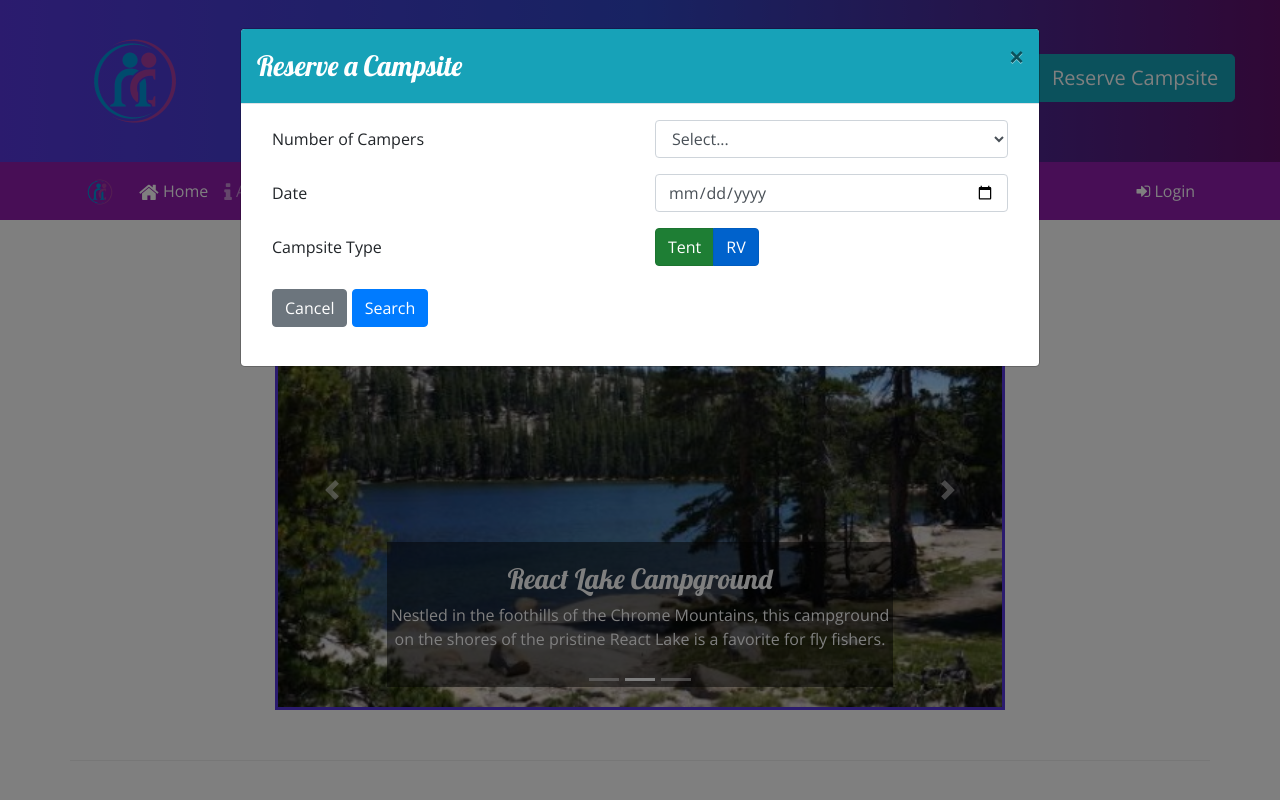
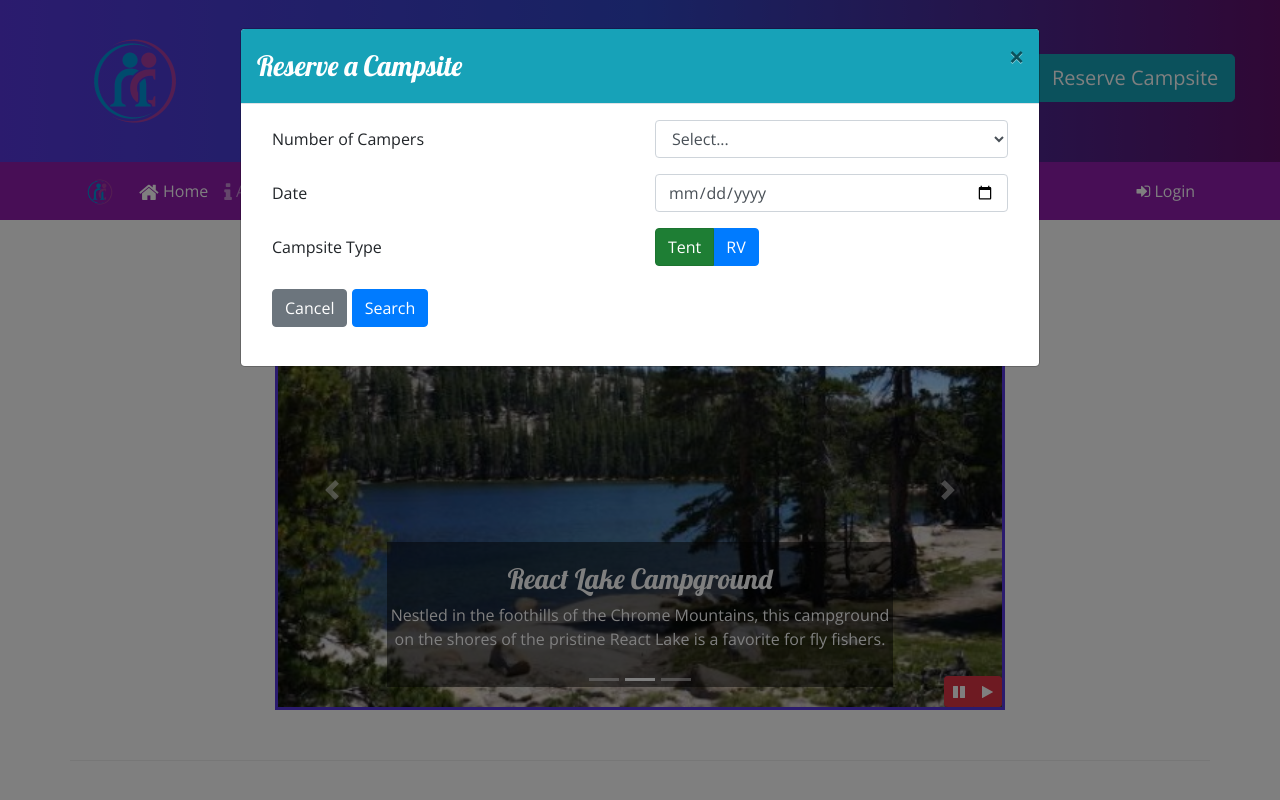
Before and after one commit to Sheilabob/NucampBootstrapProject, a website: page index.html in a window 1280 px wide. Both pictures are taken after a click on the link "Reserve Campsite". Shown: the top 800 px of the page. Drawn offline with nearby package versions, Linux system fonts and the light colour scheme.

Commit message:
Bootstrap and jQuery Part 1

```diff
--- a/css/styles.css
+++ b/css/styles.css
@@ -47,3 +47,10 @@ a, a:hover {
 .carousel {
     border: solid #5637DD;
 }
+
+#carouselButton {
+    position: absolute;
+    right: 0;
+    bottom: 0;
+    z-index: 100;
+}
--- a/index.html
+++ b/index.html
@@ -68,11 +68,11 @@
                             <div class="row form-group">
                                 <label class="col-sm-6 col-form-label">Campsite Type</label>
                                 <div class="col-2 btn-group btn-group-toggle" data-toggle="buttons">
-                                    <label class="btn btn-success">
+                                    <label class="btn btn-success active">
                                         <input type="radio" name="siteType" id="siteTent" autocomplete="off" checked> Tent
                                     </label>
                                     <label class="btn btn-primary">
-                                        <input type="radio" name="siteType" id="siteRV" autocomplete="off" checked> RV
+                                        <input type="radio" name="siteType" id="siteRV" autocomplete="off"> RV
                                         </label>
 
                                 </div>
@@ -194,6 +194,14 @@
                         <span class="carousel-control-next-icon"></span>
                         <span class="sr-only">Next</span>
                     </a>
+                    <div class="btn-group" id="carouselButton">
+                        <button class="btn btn-danger btn-sm" id="carouselPause">
+                            <i class="fa fa-pause"></i>
+                        </button>
+                        <button class="btn btn-danger btn-sm" id="carouselPlay">
+                            <i class="fa fa-play"></i>
+                        </button>
+                    </div>
                 </div>
             </div>
         </div>
@@ -276,11 +284,23 @@
     <script src="node_modules/popper.js/dist/umd/popper.min.js"></script>
     <script src="node_modules/bootstrap/dist/js/bootstrap.min.js"></script>
 
+
     <script>
+        $(function() {
+            $(".carousel").carousel( { interval: 2000} );
+            $("#carouselPause").click(function(){
+                $(".carousel").carousel("pause");
+            });
+            $("#carouselPlay").click(function(){
+                $(".carousel").carousel("cycle");
+            });
+        });
+    </script>
+   <!-- <script>
         $(function () {
             $('[data-toggle="tooltip"]').tooltip()
         })
-    </script>
+    </script> -->
 </body>
 
 </html>
```
